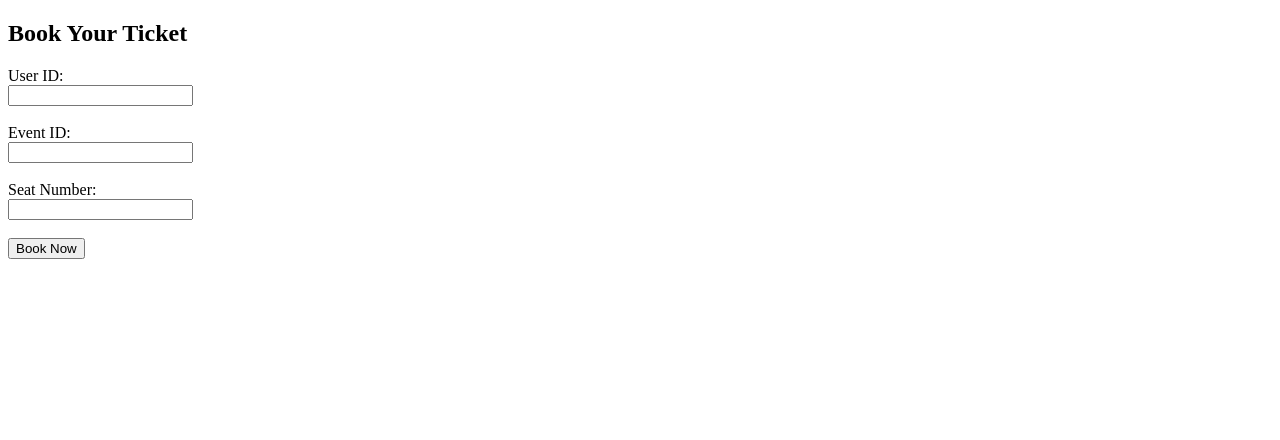
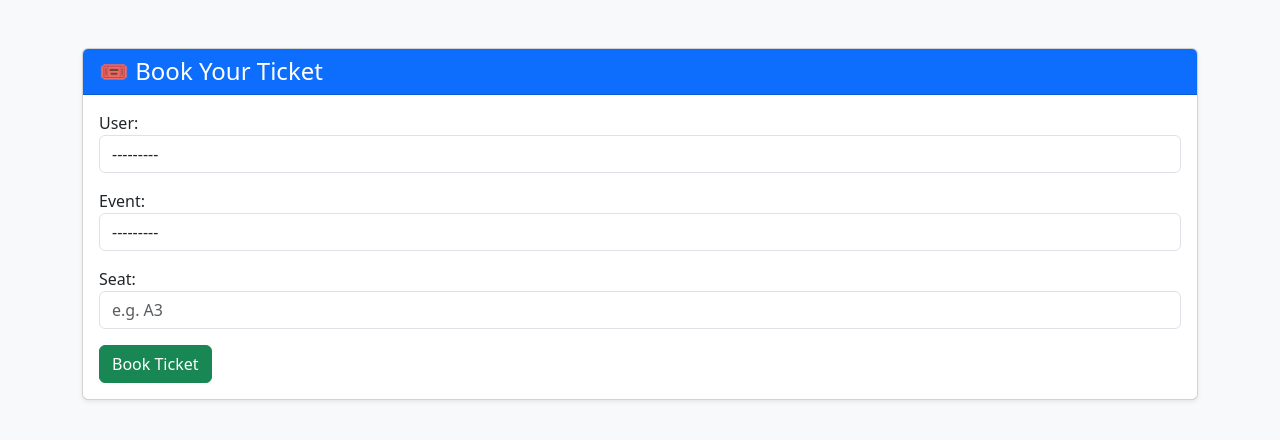
Before and after one commit to Utsab-00/New-folder--3-, a Django app: template booking/templates/booking/index.html in a window 1280 px wide. Shown: the top 440 px of the page. Run offline with Django 5.2, Linux system fonts and the light colour scheme; the template is opened without the code that fills it: values that come from a table or form of the project are taken from there, others are empty; data comes from the database, SQL or seed files in the repository.

Commit message:
changes in html

```diff
--- a/booking/forms.py
+++ b/booking/forms.py
@@ -1,6 +1,12 @@
 from django import forms
+from .models import Booking
 
-class BookingForm(forms.Form):
-    user_id = forms.IntegerField()
-    event_id = forms.IntegerField()
-    seat = forms.CharField(max_length=10)
+class BookingForm(forms.ModelForm):
+    class Meta:
+        model = Booking
+        fields = ['user', 'event', 'seat']
+        widgets = {
+            'user': forms.Select(attrs={'class': 'form-control'}),
+            'event': forms.Select(attrs={'class': 'form-control'}),
+            'seat': forms.TextInput(attrs={'class': 'form-control', 'placeholder': 'e.g. A3'}),
+        }
--- a/booking/templates/booking/index.html
+++ b/booking/templates/booking/index.html
@@ -1,25 +1,34 @@
 <!DOCTYPE html>
 <html>
 <head>
-    <title>FairBook – Book Ticket</title>
+    <title>Book Your Ticket</title>
+    <link href="https://cdn.jsdelivr.net/npm/bootstrap@5.3.0/dist/css/bootstrap.min.css" rel="stylesheet">
 </head>
-<body>
-    <h2>Book Your Ticket</h2>
-        {% if error %}
-            <p style="color: red;">{{ error }}</p>
-        {% endif %}
-    <form action="/book/" method="post">
-        {% csrf_token %}
-        <label>User ID:</label><br>
-        <input type="text" name="user_id" required><br><br>
-
-        <label>Event ID:</label><br>
-        <input type="text" name="event_id" required><br><br>
-
-        <label>Seat Number:</label><br>
-        <input type="text" name="seat" required><br><br>
-
-        <button type="submit">Book Now</button>
-    </form>
+<body class="bg-light">
+    <div class="container mt-5">
+        <div class="card shadow-sm">
+            <div class="card-header bg-primary text-white">
+                <h4 class="mb-0">🎟️ Book Your Ticket</h4>
+            </div>
+            <div class="card-body">
+                <form method="post">
+                    {% csrf_token %}
+                    <div class="mb-3">
+                        {{ form.user.label_tag }}
+                        {{ form.user }}
+                    </div>
+                    <div class="mb-3">
+                        {{ form.event.label_tag }}
+                        {{ form.event }}
+                    </div>
+                    <div class="mb-3">
+                        {{ form.seat.label_tag }}
+                        {{ form.seat }}
+                    </div>
+                    <button type="submit" class="btn btn-success">Book Ticket</button>
+                </form>
+            </div>
+        </div>
+    </div>
 </body>
 </html>
```
Also changed, not shown: booking/views.py (+8 -36 lines).
